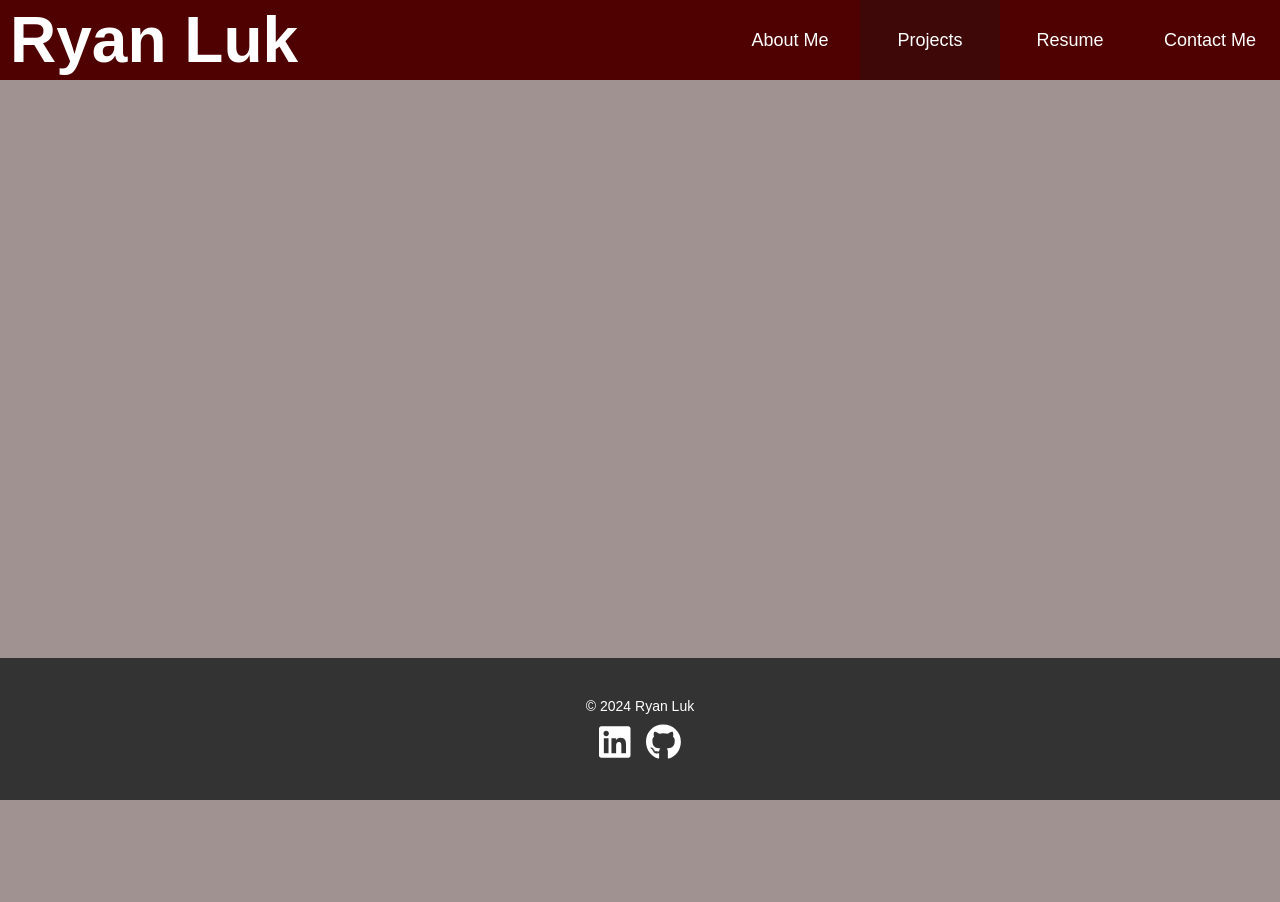
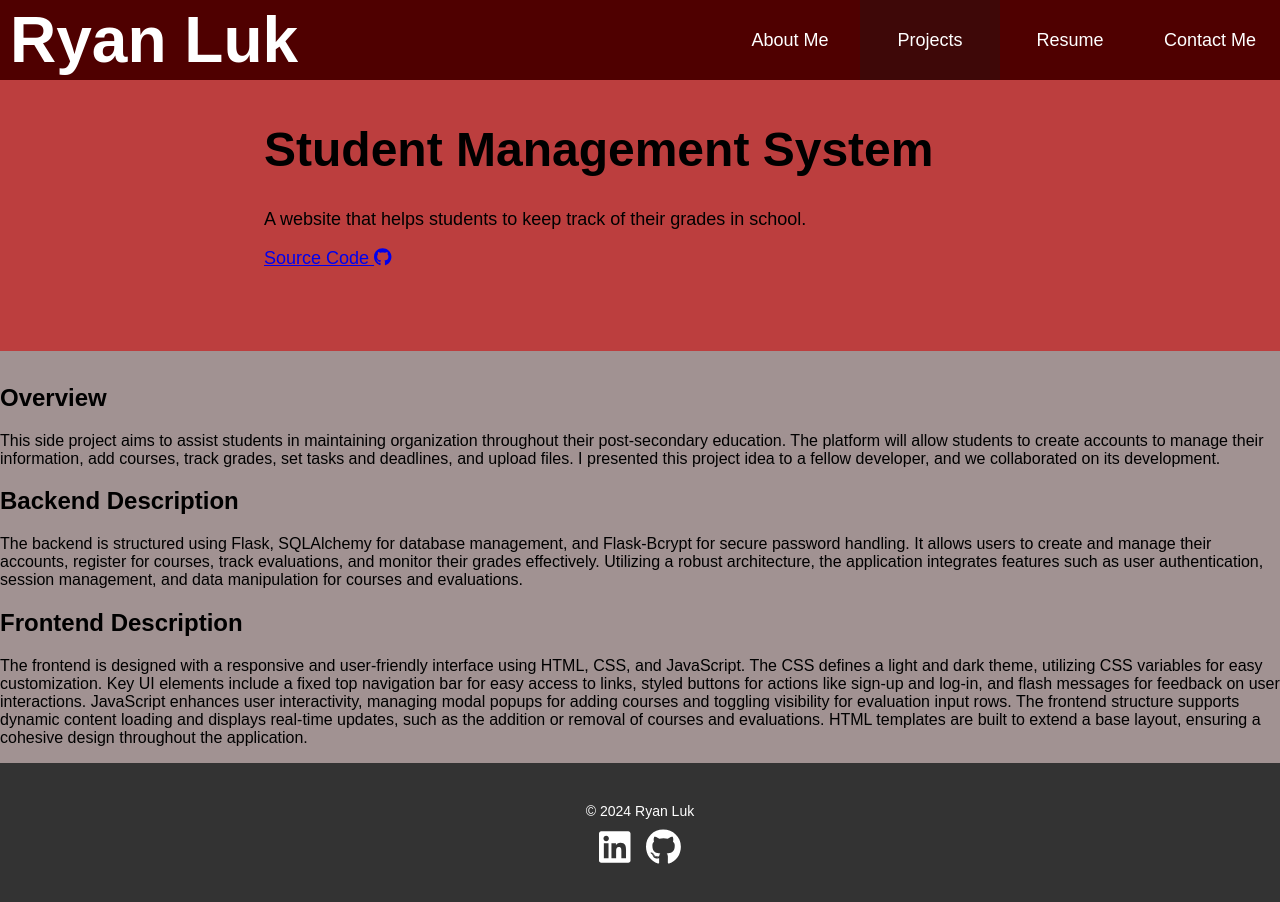
Before and after one commit to luk-ryan/luk-ryan.github.io, a React (Vite) app: page /projects/student-management-system in a window 1280 px wide. Shown: the top 902 px of the page. Before the commit the page ends 800 px from the top, so only its background shows below. Built offline with nearby package versions, Linux system fonts and the light colour scheme.

Commit message:
added more description to project detail, student management system

```diff
--- a/src/App.jsx
+++ b/src/App.jsx
@@ -18,7 +18,7 @@ function App() {
           <Route path="/" element={<Home />} />
           <Route path="/about" element={<AboutMe />} />
           <Route path="/projects" element={<Projects />} />
-          <Route path="/projects/:projectId/:projectTitle" element={<ProjectDetail />} />
+          <Route path="/projects/:projectTitle" element={<ProjectDetail />} />
           <Route path="/resume" element={<Resume />} />
           <Route path="/contact" element={<Contact />} />
         </Routes>
--- a/src/pages/ProjectDetail.jsx
+++ b/src/pages/ProjectDetail.jsx
@@ -1,34 +1,72 @@
 // src/pages/ProjectDetail.js
 import React from "react";
 import { useParams } from "react-router-dom";
+import { FontAwesomeIcon } from "@fortawesome/react-fontawesome";
+import { faGithub } from "@fortawesome/free-brands-svg-icons";
 
 const ProjectDetail = () => {
-  const { projectId, projectTitle } = useParams();
+  const { projectTitle } = useParams();
 
-  // Mock project data, replace with actual data fetching logic
-  const projectData = {
-    1: {
-      title: "Student Management System",
-      description:
-        "A website that helps students to keep track of their grades in school.",
-    },
-    2: { title: "Project Two", description: "This is project two." },
-  };
-
-  const project = projectData[projectId];
-
-  if (!project) {
-    return <div>Project not found.</div>;
+  if (projectTitle == "student-management-system") {
+    return (
+      <>
+        <div className="introduction">
+          <h1>Student Management System</h1>
+          <p>
+            A website that helps students to keep track of their grades in
+            school.
+          </p>
+          <p>
+            <a
+              href="https://github.com/luk-ryan/StudentManagementSystemV2"
+              target="_blank"
+              rel="noopener noreferrer"
+            >
+              Source Code <FontAwesomeIcon icon={faGithub} />
+            </a>
+          </p>
+        </div>
+        <div>
+          <h2>Overview</h2>
+          <p>
+            This side project aims to assist students in maintaining
+            organization throughout their post-secondary education. The platform
+            will allow students to create accounts to manage their information,
+            add courses, track grades, set tasks and deadlines, and upload
+            files. I presented this project idea to a fellow developer, and we
+            collaborated on its development.
+          </p>
+          <h2>Backend Description</h2>
+          <p>
+            The backend is structured using Flask, SQLAlchemy for database
+            management, and Flask-Bcrypt for secure password handling. It allows
+            users to create and manage their accounts, register for courses,
+            track evaluations, and monitor their grades effectively. Utilizing a
+            robust architecture, the application integrates features such as
+            user authentication, session management, and data manipulation for
+            courses and evaluations.
+          </p>
+          <h2>Frontend Description</h2>
+          <p>
+            The frontend is designed with a responsive and user-friendly
+            interface using HTML, CSS, and JavaScript. The CSS defines a light
+            and dark theme, utilizing CSS variables for easy customization. Key
+            UI elements include a fixed top navigation bar for easy access to
+            links, styled buttons for actions like sign-up and log-in, and flash
+            messages for feedback on user interactions. JavaScript enhances user
+            interactivity, managing modal popups for adding courses and toggling
+            visibility for evaluation input rows. The frontend structure
+            supports dynamic content loading and displays real-time updates,
+            such as the addition or removal of courses and evaluations. HTML
+            templates are built to extend a base layout, ensuring a cohesive
+            design throughout the application.
+          </p>
+        </div>
+      </>
+    );
+  } else {
+    return <div className="introduction">Project not found.</div>;
   }
-
-  return (
-    <>
-      <div className="introduction">
-        <h1>{project.title}</h1>
-        <p>{project.description}</p>
-      </div>
-    </>
-  );
 };
 
 export default ProjectDetail;
--- a/src/pages/Projects.jsx
+++ b/src/pages/Projects.jsx
@@ -1,5 +1,7 @@
 import React from "react";
 import { Link } from "react-router-dom"; // Import Link from react-router-dom
+import { FontAwesomeIcon } from "@fortawesome/react-fontawesome";
+import { faGithub } from "@fortawesome/free-brands-svg-icons";
 
 const Projects = () => {
   const projects = [
@@ -19,13 +21,19 @@ const Projects = () => {
         <p>Here are projects I've done in the past.</p>
       </div>
       <div className="projects">
-        <Link to={`/projects/${projects[0].id}/${formatTitle(projects[0].name)}`}><h2>{projects[0].name}</h2></Link>
+        <Link to={`/projects/${formatTitle(projects[0].name)}`}>
+          <h2>{projects[0].name}</h2>
+        </Link>
         <p>
           A website that helps students to keep track of their grades in school.
         </p>
         <p>
-          <a href="https://github.com/luk-ryan/StudentManagementSystemV2" target="_blank" rel="noopener noreferrer">
-            Source Code
+          <a
+            href="https://github.com/luk-ryan/StudentManagementSystemV2"
+            target="_blank"
+            rel="noopener noreferrer"
+          >
+            Source Code <FontAwesomeIcon icon={faGithub} />
           </a>
         </p>
       </div>
```
